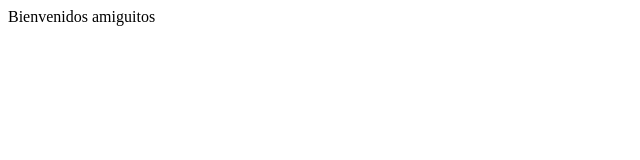
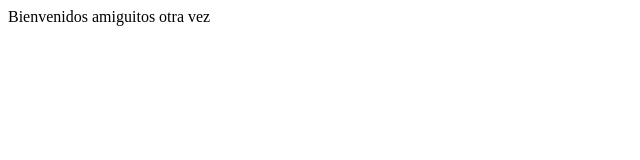
Before and after one commit to Tanya11/paginaweb, a plain HTML site: page index.html in a window 1280 px wide. Shown: the full height of the page, 0-640 px from the left. Drawn offline with Linux system fonts and the light colour scheme.

Commit message:
Update index.html
Cambios en el index, prueba.

```diff
--- a/index.html
+++ b/index.html
@@ -5,6 +5,6 @@ Pagina principal
 </title>
 </head>
 <body>
-Bienvenidos amiguitos
+Bienvenidos amiguitos otra vez
 </body>
 </html>
```
